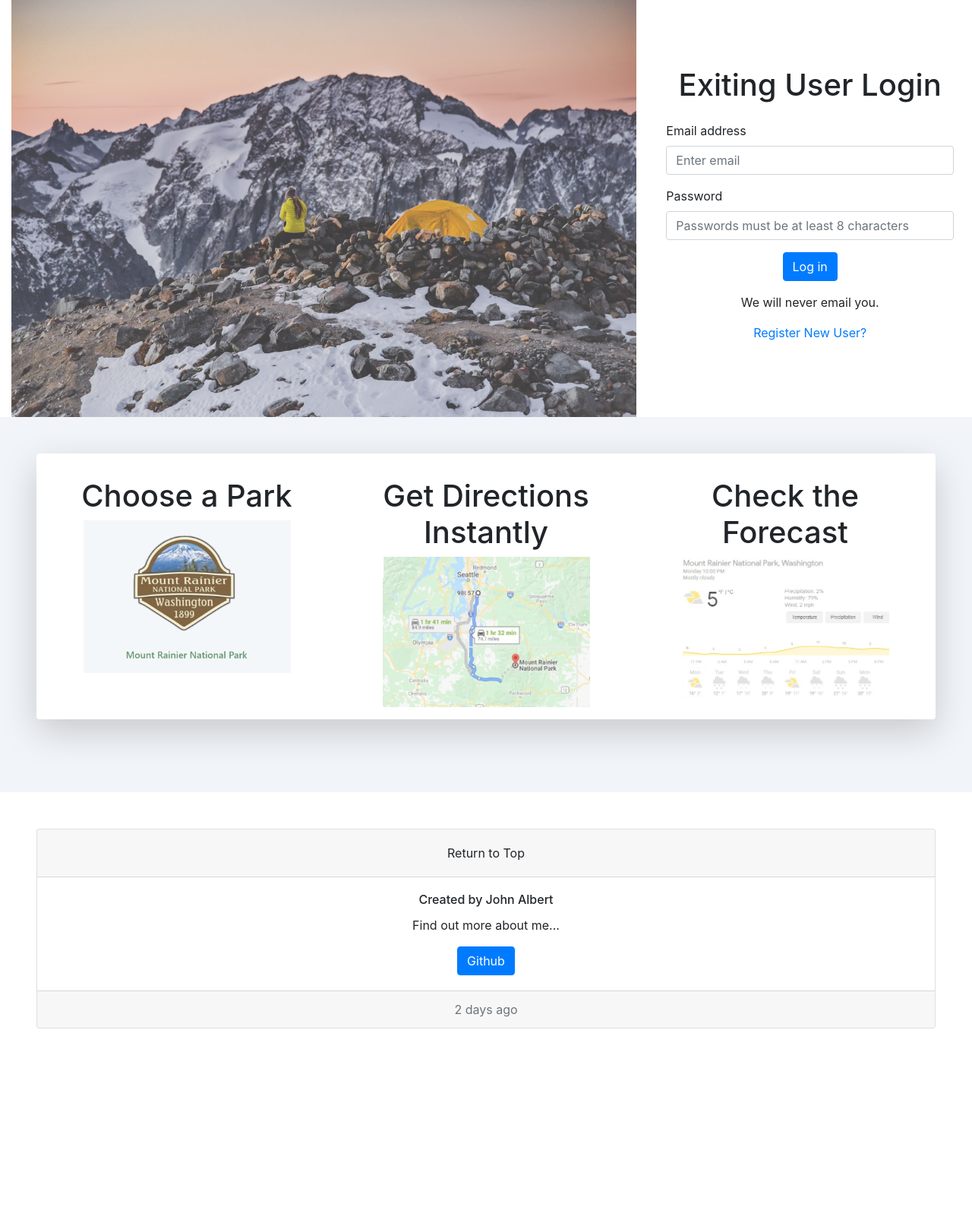
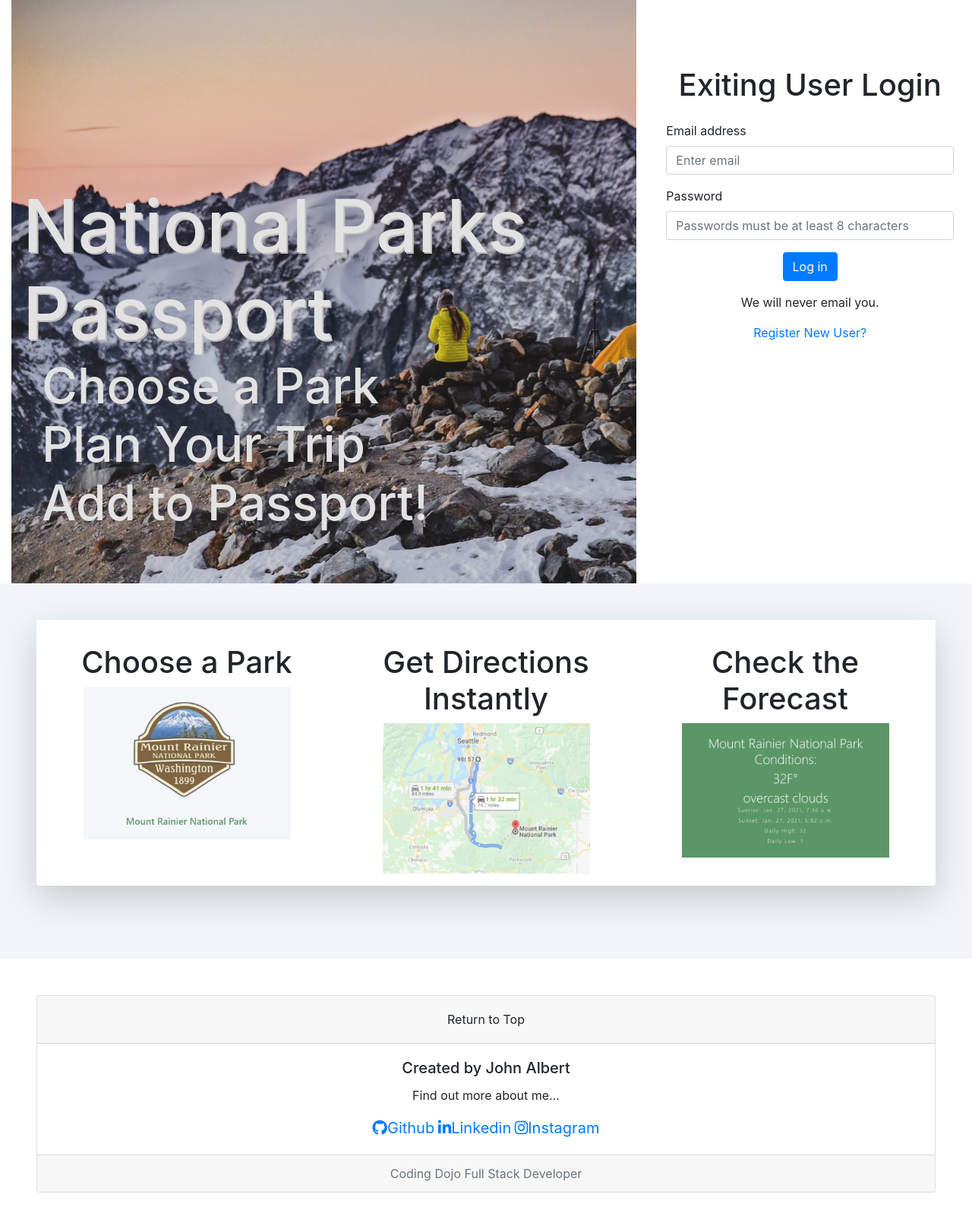
Before and after one commit to johnmalbert/ParksPassport, a Django app: page /userlogin in a window 1280 px wide. Shown: the whole page at 76% size. Before the commit the page ends 1354 px from the top, so only its background shows below. Run offline with Django 3.2, Linux system fonts and the light colour scheme; some libraries are stand-ins or nearby versions.

Commit message:
more styling

```diff
--- a/Hike_Planner/main_app/templates/home.html
+++ b/Hike_Planner/main_app/templates/home.html
@@ -38,6 +38,7 @@
             border-radius: 5px;
             box-shadow: 0 5px 5px rgba(0,0,0,0.3);
             text-align: center;
+            padding: 60px;
         }
         .app h1{
             font-size: 5em;
@@ -48,6 +49,7 @@
         .app h2{
             font-weight: 300;
             letter-spacing: 5px;
+            padding-bottom: 1rem;
         }
         .park_name{
             color: white;
@@ -105,10 +107,10 @@
 
                     <div class="col p-5">
                         <h1 style="text-align: center">Directions</h1>
-                        <!-- <iframe width="100%" height="450" frameborder="0" style="border:0"
+                        <iframe width="100%" height="450" frameborder="0" style="border:0"
                             src="https://www.google.com/maps/embed/v1/directions?origin={{this_user.zipcode}}&destination={{this_park.name}}&key=AIzaSyA-TYiadBnpAmSerXWahx5ccYNTRFQhI1E"
                             allowfullscreen>
-                        </iframe> -->
+                        </iframe>
                     </div>
                     <div class="col p-3">
                         <div class="app">
--- a/Hike_Planner/main_app/templates/user_login.html
+++ b/Hike_Planner/main_app/templates/user_login.html
@@ -27,6 +27,27 @@
             color: #007bff;
             font-size: 20px;
         }
+        .login_img{
+            background-image: url("/static/DSC_4839.jpg");
+            height: 100%;
+            opacity: 90%;
+        }
+        h2{
+            color: rgb(223, 223, 223);
+            text-shadow: 2px 2px #b5b5b5;
+            padding-top: 15rem;
+            padding-left: 15px;
+            font-size: 6rem;
+            margin: auto;
+        }
+        h3{
+            color: rgb(223, 223, 223);
+            font-size: 4rem;
+            margin: auto;
+        }
+        ul.image{
+            list-style-type: none;
+        }
     </style>
 
 </head>
@@ -35,10 +56,15 @@
         <div class="row">
             <div class="col-8">
                 <div class="login_img">
-                    <img src="{% static 'DSC_4839.JPG' %}" alt="homepage image">
+                    <h2>National Parks Passport </h2>
+                    <ul class="image">
+                        <h3><li> Choose a Park</li></h3>
+                        <h3><li> Plan Your Trip</li></h3>
+                        <h3><li> Add to Passport!</li></h3>
+                    </ul>
                 </div>
             </div>
-            <div class="col-4 p-4 mt-5">
+            <div class="col-4 p-4 mt-5" style="min-height: 45rem;">
                 <h1 style="text-align: center; padding: 1rem;">Exiting User Login</h1>
                     <form action="/login" method="post">
                         <div class="form-group">
@@ -74,7 +100,7 @@
         <div class="row mt-3">
             <div class="col-4">
                 <h1>Choose a Park</h1>
-                <img class="demo" src="{% static 'park.jpg' %}" alt="park image">
+                <img class="demo" src="{% static 'park_pick.jpg' %}" alt="park image">
             </div>
             <div class="col-4">
                 <h1>Get Directions Instantly</h1>
@@ -82,7 +108,7 @@
             </div>
             <div class="col-4">
                 <h1>Check the Forecast</h1>
-                <img class="demo" src="{% static 'weather.jpg' %}" alt="maps image">
+                <img class="demo" src="{% static 'weather_current.jpg' %}" alt="maps image">
             </div>
         </div>
         </div>
@@ -93,14 +119,16 @@
                 <button class="btn btn-default" onclick="topFunction()" btn-default title="Go to top">Return to Top</button>
             </div>
             <div class="card-body">
-                <h6 class="card-title">Created by John Albert</h6>
-              <p class="card-text">Find out more about me...</p>
-              <a href="https://github.com/johnmalbert" class="btn btn-primary">Github</a>
+                <h5 class="card-title">Created by John Albert</h5>
+                <p class="card-text">Find out more about me...</p>
+                <a class="link" href="https://www.github.com/johnmalbert"><i class="fa fa-github" aria-hidden="true"></i>Github</a>
+                <a class="link" href="https://www.linkedin.com/in/john-m-albert/"><i class="fa fa-linkedin" aria-hidden="true"></i>Linkedin</a>
+                <a class="link" href="https://www.instagram.com/chasethealberts"><i class="fa fa-instagram" aria-hidden="true"></i>Instagram</a>
+                    </div>
+            <div class="card-footer text-muted">
+                Coding Dojo Full Stack Developer
             </div>
-            <div class="card-footer text-muted">
-              2 days ago
-            </div>
-          </div>
+        </div>
     </div>
 
 </body>
--- a/Hike_Planner/main_app/templates/visited_parks.html
+++ b/Hike_Planner/main_app/templates/visited_parks.html
@@ -95,7 +95,7 @@
     </nav>
     <main>
         <div class="container-fluid p-3">
-            <h1 style="text-align: center; color: #267433; padding: 2rem;">Parks You Have Visited: </h1>
+            <h1 style="text-align: center; color: #267433; padding: 2rem;">Parks Passport: </h1>
             <div class="row" style="background-color: #f1f4f8">
                 {% for park in this_user.visited_parks.all %}
                     <div class="col-3 p-4" style="height: 20rem;">
--- a/Hike_Planner/main_app/views.py
+++ b/Hike_Planner/main_app/views.py
@@ -72,24 +72,24 @@ def park_by_number(request, number):
     lat = this_park.lat
     API_KEY = 'd36ad86fcc0091b23f6132b4b6cc00e7'
 
-    # baseURL = f"https://api.openweathermap.org/data/2.5/onecall?lat={lat}&lon={lon}&units=imperial&appid={API_KEY}"
-    # response = requests.get(baseURL)
-    # weather_data = response.json()
     weather = {}
-    # curr = weather_data['current']
-    # print(curr)
-    # temp = math.floor(curr['temp'])
-    # cond = curr['weather'][0]['description']
-    # sunrise = datetime.fromtimestamp(curr['sunrise'])
-    # sunset = datetime.fromtimestamp(curr['sunset'])
-    # high = math.floor(weather_data['daily'][0]['temp']['max'])
-    # low = math.floor(weather_data['daily'][0]['temp']['min'])
-    # weather['park_temp'] = temp
-    # weather['park_cond'] = cond
-    # weather['sunrise'] = sunrise
-    # weather['sunset'] = sunset
-    # weather['max'] = high
-    # weather['min'] = low
+    baseURL = f"https://api.openweathermap.org/data/2.5/onecall?lat={lat}&lon={lon}&units=imperial&appid={API_KEY}"
+    response = requests.get(baseURL)
+    weather_data = response.json()
+    curr = weather_data['current']
+    print(curr)
+    temp = math.floor(curr['temp'])
+    cond = curr['weather'][0]['description']
+    sunrise = datetime.fromtimestamp(curr['sunrise'])
+    sunset = datetime.fromtimestamp(curr['sunset'])
+    high = math.floor(weather_data['daily'][0]['temp']['max'])
+    low = math.floor(weather_data['daily'][0]['temp']['min'])
+    weather['park_temp'] = temp
+    weather['park_cond'] = cond
+    weather['sunrise'] = sunrise
+    weather['sunset'] = sunset
+    weather['max'] = high
+    weather['min'] = low
 
     # print(weather['park_temp'], weather['park_cond'], weather['sunrise'], weather['sunset'])
     # print(this_park.name)
```
Also changed, not shown: Hike_Planner/main_app/templates/login.html (+19 -15 lines), Hike_Planner/main_app/static/park_pick.jpg (renamed from Hike_Planner/main_app/static/park.jpg), Hike_Planner/main_app/static/weather_current.jpg (added).
